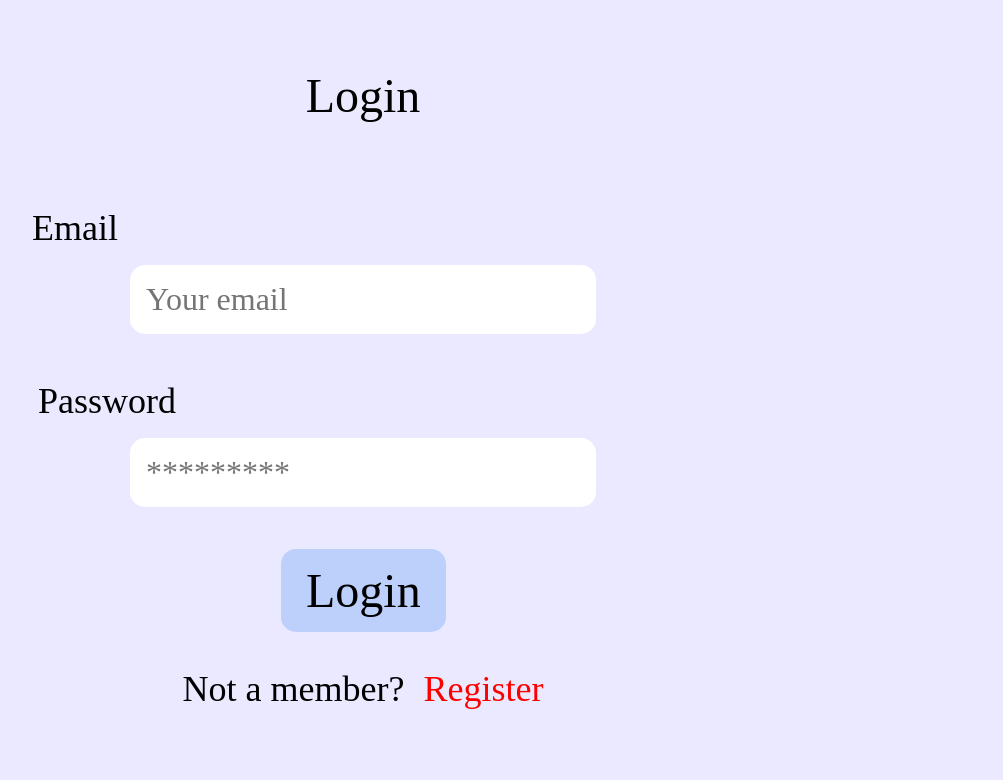
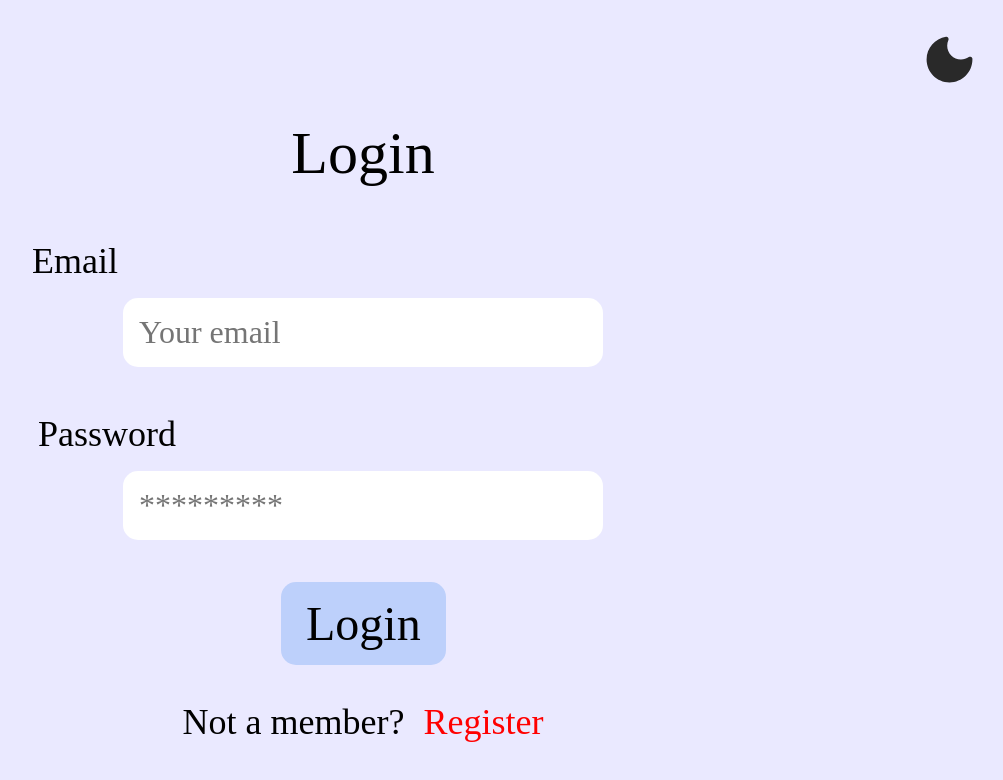
Before and after one commit to bogdan9876/Pulse-Tracker, a React (Create React App) app: page /login in a window 1280 px wide. Shown: the top 780 px of the page, without its empty margins (277-1280 px from the left). Built offline with nearby package versions, Linux system fonts and the light colour scheme; a web font is replaced by a local one.

Commit message:
add switch theme in login and register

```diff
--- a/src/components/Login/login.css
+++ b/src/components/Login/login.css
@@ -1,8 +1,6 @@
 .login-container {
     margin: 0 auto;
-    padding: 20px;
     text-align: center;
-    margin-top: 3rem;
 }
 
 .input-container {
@@ -14,8 +12,8 @@
 }
 
 .login {
-    font-size: 48px;
-    margin-bottom: 3rem;
+    font-size: 60px;
+    margin-bottom: 1rem;
 }
 
 .login-input {
@@ -71,3 +69,11 @@ p.login-text span:hover {
     margin-bottom: 1rem;
     margin-right: 32rem;
 }
+
+.dark-login {
+    padding-top: 2rem;
+    padding-bottom: 2rem;
+    width: 98%;
+    display: flex;
+    justify-content: flex-end;
+}
--- a/src/components/Login/login.js
+++ b/src/components/Login/login.js
@@ -2,12 +2,21 @@ import React from 'react';
 import axios from 'axios';
 import { useNavigate } from 'react-router-dom';
 import { Formik, Form, Field, ErrorMessage } from 'formik';
+import { useSelector, useDispatch } from 'react-redux';
 import * as Yup from 'yup';
 import ErrorValid from '../ErrorValid/errorValid';
 import './login.css';
+import { toggleTheme } from '../../store';
 
 const Login = () => {
   const navigate = useNavigate();
+  const dispatch = useDispatch();
+  const isDarkMode = useSelector(state => state.isDarkMode);
+
+  const handleSunClick = () => {
+    dispatch(toggleTheme());
+  };
+
 
   const initialValues = {
     email: '',
@@ -33,6 +42,9 @@ const Login = () => {
 
   return (
     <div className="login-container">
+      <div className='dark-login'>
+        <img src={isDarkMode ? '/sun.svg' : '/moon.svg'} onClick={handleSunClick} />
+      </div>
       <div className='login'>Login</div>
       <Formik
         initialValues={initialValues}
--- a/src/components/Register/register.css
+++ b/src/components/Register/register.css
@@ -9,9 +9,8 @@
 }
 
 .register {
-    font-size: 48px;
+    font-size: 60px;
     margin-bottom: 2rem;
-    margin-top: 2rem;
     text-align: center;
 }
 
--- a/src/components/Register/register.js
+++ b/src/components/Register/register.js
@@ -2,11 +2,19 @@ import React from 'react';
 import { useNavigate } from 'react-router-dom';
 import { Formik, Form, Field, ErrorMessage } from 'formik';
 import * as Yup from 'yup';
+import { useSelector, useDispatch } from 'react-redux';
 import ErrorValid from '../ErrorValid/errorValid';
+import { toggleTheme } from '../../store';
 import './register.css';
 
 const Register = () => {
   const navigate = useNavigate();
+  const dispatch = useDispatch();
+  const isDarkMode = useSelector(state => state.isDarkMode);
+
+  const handleSunClick = () => {
+    dispatch(toggleTheme());
+  };
 
   const initialValues = {
     username: '',
@@ -49,6 +57,9 @@ const Register = () => {
 
   return (
     <>
+      <div className='dark-login'>
+        <img src={isDarkMode ? '/sun.svg' : '/moon.svg'} onClick={handleSunClick} />
+      </div>
       <div className='register'>Register</div>
       <Formik
         initialValues={initialValues}
@@ -79,7 +90,7 @@ const Register = () => {
           <button className="register-button" type="submit">Register</button>
         </Form>
       </Formik>
-      <p className='register-text'>Already a member? <span onClick={() => navigate('/')}>Login</span></p>
+      <p className='register-text'>Already a member? <span onClick={() => navigate('/login')}>Login</span></p>
     </>
   );
 };
```
Lines whose indentation alone changed are shown as unchanged.
